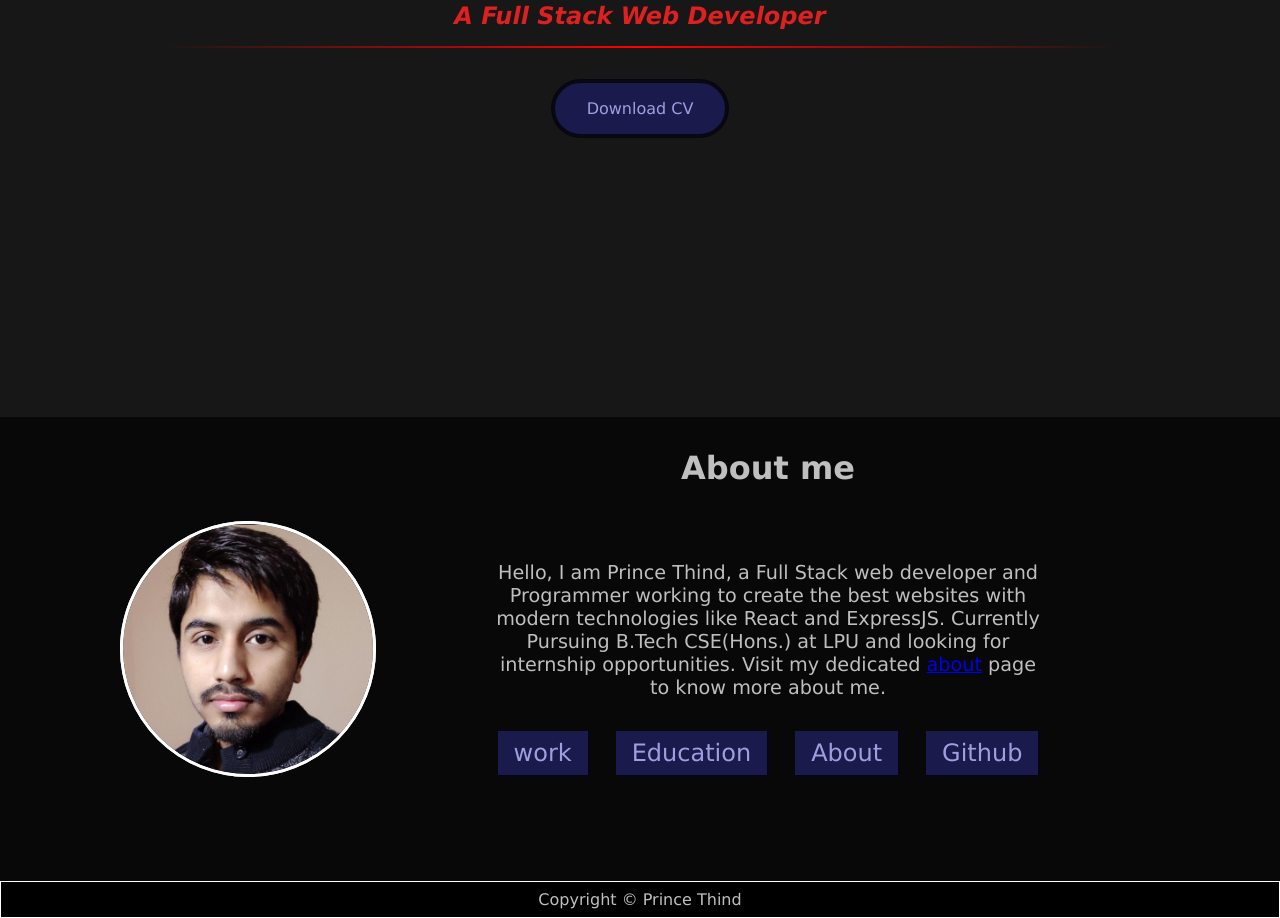
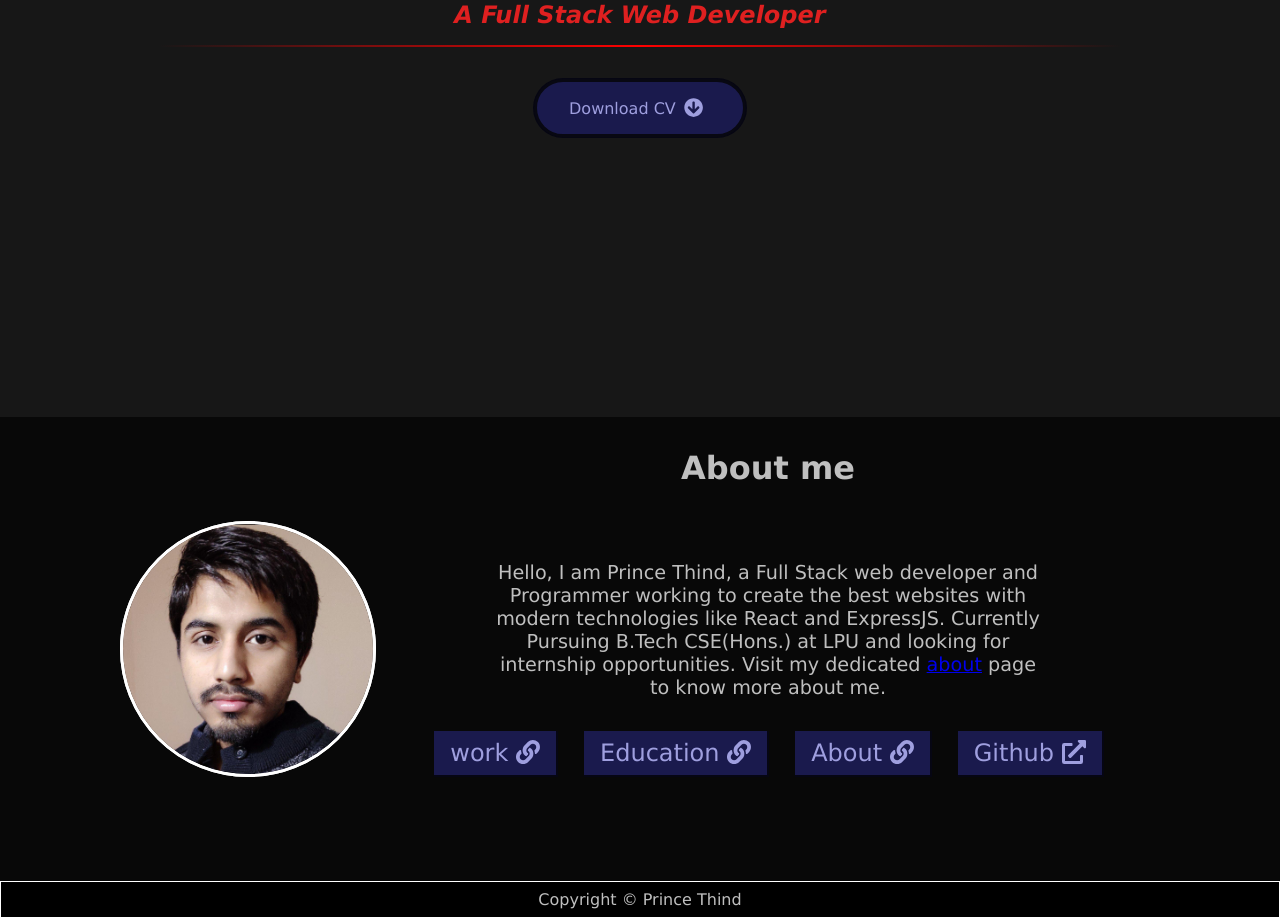
Before and after one commit to prince-thind/prince-thind.github.io, a Next.js app: page / in a window 1280 px wide. Shown: the part 383-1301 px from the top of the page. Built offline with nearby package versions, Linux system fonts and the light colour scheme.

Commit message:
add icons to index page

```diff
--- a/components/resume.js
+++ b/components/resume.js
@@ -1,9 +1,11 @@
 import styles from "../styles/Home.module.scss";
+import { faArrowCircleDown } from "@fortawesome/free-solid-svg-icons";
+import { FontAwesomeIcon } from "@fortawesome/react-fontawesome";
 
 function Resume() {
   return (
     <a className={styles.resume} href="/CV.pdf" download>
-      Download CV
+      Download CV<FontAwesomeIcon icon={faArrowCircleDown} className={styles["download-icon"]}/>
     </a>
   );
 }
--- a/pages/index.js
+++ b/pages/index.js
@@ -4,6 +4,8 @@ import Link from "next/link";
 import profilePic from "../images/profile-pic.jpg";
 import Head from "next/head";
 import Resume from "../components/resume";
+import { faExternalLinkAlt, faLink } from "@fortawesome/free-solid-svg-icons";
+import { FontAwesomeIcon } from "@fortawesome/react-fontawesome";
 
 export default function Home() {
   return (
@@ -41,21 +43,29 @@ export default function Home() {
             <ul className={styles["details-list"]}>
               <li>
                 <Link href="/work">
-                  <a>work</a>
+                  <a>
+                    work <FontAwesomeIcon icon={faLink} />
+                  </a>
                 </Link>
               </li>
               <li>
                 <Link href="/education">
-                  <a>Education</a>
+                  <a>
+                    Education <FontAwesomeIcon icon={faLink} />
+                  </a>
                 </Link>
               </li>
               <li>
                 <Link href="/about">
-                  <a>About</a>
+                  <a>
+                    About <FontAwesomeIcon icon={faLink} />
+                  </a>
                 </Link>
               </li>
               <li>
-                <a href="https://github.com/Prince-Thind">Github</a>
+                <a href="https://github.com/Prince-Thind">
+                  Github <FontAwesomeIcon icon={faExternalLinkAlt} />
+                </a>
               </li>
             </ul>
           </div>
--- a/styles/Home.module.scss
+++ b/styles/Home.module.scss
@@ -42,6 +42,9 @@
     background-color: variables.$blue_dk;
     width: max-content;
     margin: 2rem auto;
+    display: flex;
+    justify-content: center;
+    align-items: center;
     @include mixins.normalize-link(
       $color: variables.$blue_lt,
       $hover: hsl(240, 40%, 10%)
@@ -116,6 +119,7 @@
     padding: 0.5rem 1rem;
     background-color: variables.$blue_dk;
     // border-radius: 100px;
+    white-space: pre;
     display: inline-block;
     box-shadow: 1px 1px 0 1px hsl(240, 50%, 5%);
     @include mixins.normalize-link($hover: unset, $color: variables.$blue_lt);
@@ -126,3 +130,9 @@
     }
   }
 }
+
+
+.download-icon{
+  font-size: 1.2rem;
+  margin:0 0.5rem;
+}
```
